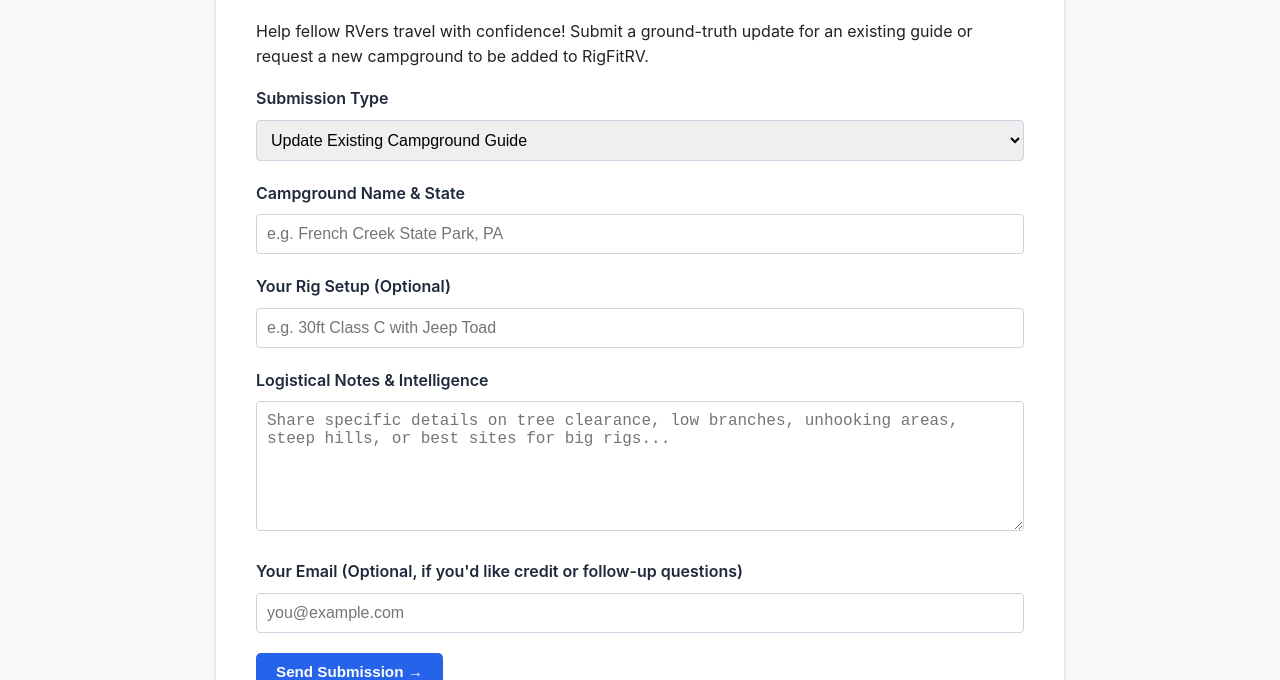
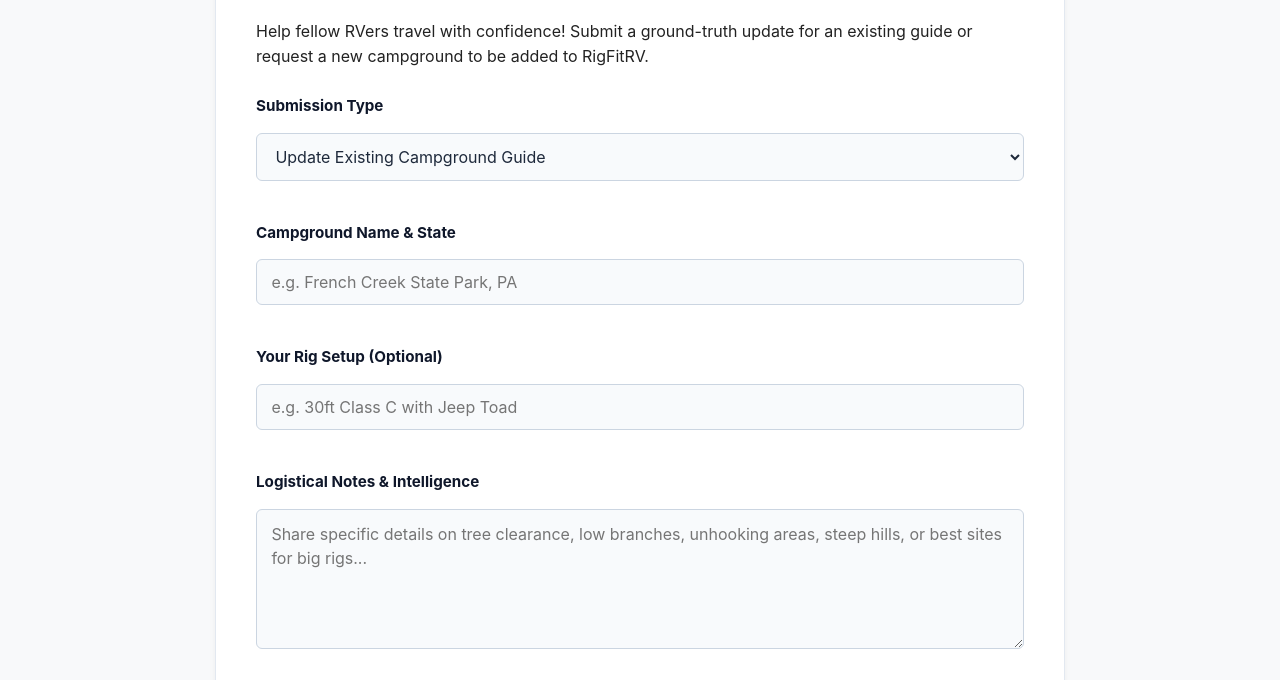
Before and after one commit to RigFitRV/rigfitrv.github.io, an Eleventy site: page src/submit.njk in a window 1280 px wide. Shown: the part 272-952 px from the top of the page. Built offline with nearby package versions, Linux system fonts and the light colour scheme; Eleventy itself is replaced by a stand-in of ours; files that its build step writes are made by us from their sources; files whose address does not match are found by name.

Commit message:
Update submit.njk with new links and styles

```diff
--- a/src/submit.njk
+++ b/src/submit.njk
@@ -1,3 +1,6 @@
+---
+permalink: /submit.html
+---
 <!DOCTYPE html>
 <html lang="en">
 <head>
@@ -5,44 +8,89 @@
   <meta name="viewport" content="width=device-width, initial-scale=1.0">
   <title>Submit Campground Intelligence - RigFitRV</title>
   <meta name="description" content="Submit real-world RV clearance, toad unhooking logistics, or request new campground guides on RigFitRV.">
-  <link rel="stylesheet" href="style.css">
+  <link rel="canonical" href="https://rigfitrv.com/submit.html">
+  <link rel="stylesheet" href="/style.css">
 
-  <!-- Custom Favicons -->
-<link rel="icon" type="image/x-icon" href="favicon.ico">
-<link rel="icon" type="image/png" sizes="96x96" href="favicon-96x96.png">
-<link rel="icon" type="image/png" sizes="32x32" href="favicon-32x32.png">
-<link rel="icon" type="image/png" sizes="16x16" href="favicon-16x16.png">
+  <link rel="icon" type="image/x-icon" href="/favicon.ico">
+  <link rel="icon" type="image/png" sizes="96x96" href="/favicon-96x96.png">
+  <link rel="icon" type="image/png" sizes="32x32" href="/favicon-32x32.png">
+  <link rel="icon" type="image/png" sizes="16x16" href="/favicon-16x16.png">
 
-  <!-- Google tag (gtag.js) -->
   <script async src="https://www.googletagmanager.com/gtag/js?id=G-TV8S962CRT"></script>
   <script>
     window.dataLayer = window.dataLayer || [];
     function gtag(){dataLayer.push(arguments);}
     gtag('js', new Date());
-
     gtag('config', 'G-TV8S962CRT');
   </script>
+
+  <style>
+    .submit-form {
+      display: flex;
+      flex-direction: column;
+      gap: 1.25rem;
+      margin-top: 1.5rem;
+    }
+    .submit-form .form-group {
+      display: flex;
+      flex-direction: column;
+      gap: 0.4rem;
+    }
+    .submit-form label {
+      font-weight: 700;
+      font-size: 0.95rem;
+      color: #0f172a;
+    }
+    .submit-form input[type="text"],
+    .submit-form input[type="email"],
+    .submit-form select,
+    .submit-form textarea {
+      width: 100%;
+      box-sizing: border-box;
+      padding: 0.75rem 0.9rem;
+      font-family: inherit;
+      font-size: 1rem;
+      color: #1e293b;
+      background-color: #f8fafc;
+      border: 1px solid #cbd5e1;
+      border-radius: 6px;
+      transition: border-color 0.2s, box-shadow 0.2s, background-color 0.2s;
+    }
+    .submit-form input:focus,
+    .submit-form select:focus,
+    .submit-form textarea:focus {
+      outline: none;
+      background-color: #ffffff;
+      border-color: #2563eb;
+      box-shadow: 0 0 0 3px rgba(37, 99, 235, 0.15);
+    }
+    .submit-form textarea {
+      min-height: 140px;
+      resize: vertical;
+      line-height: 1.5;
+    }
+    .submit-form .btn {
+      align-self: flex-start;
+      padding: 0.75rem 1.5rem;
+      font-size: 1rem;
+      font-weight: 700;
+      cursor: pointer;
+    }
+  </style>
 </head>
 <body>
 
-  <!-- Universal Header Call Tag -->
-<div id="header-placeholder"></div>
-<script>
-  fetch('header.html')
-    .then(response => response.text())
-    .then(data => document.getElementById('header-placeholder').innerHTML = data);
-</script>
+  {% include "header.njk" %}
 
   <div class="container">
     <div class="article-card">
 
-      <h1>Submit RVer Intelligence & New Campgrounds</h1>
+      <h1>Submit RVer Intelligence &amp; New Campgrounds</h1>
       <p>Help fellow RVers travel with confidence! Submit a ground-truth update for an existing guide or request a new campground to be added to RigFitRV.</p>
 
-      <form action="https://formspree.io/f/your_form_id" method="POST">
+      <form class="submit-form" action="https://formspree.io/f/mjygepzn" method="POST">
 
-        <!-- Redirect to Thank You landing page -->
-        <input type="hidden" name="_next" value="https://rigfitrv.github.io/thank-you.html">
+        <input type="hidden" name="_next" value="https://rigfitrv.com/thank-you.html">
 
         <div class="form-group">
           <label for="submission-type">Submission Type</label>
@@ -53,7 +101,7 @@
         </div>
 
         <div class="form-group">
-          <label for="campground-name">Campground Name & State</label>
+          <label for="campground-name">Campground Name &amp; State</label>
           <input type="text" id="campground-name" name="campground-name" placeholder="e.g. French Creek State Park, PA" required>
         </div>
 
@@ -63,7 +111,7 @@
         </div>
 
         <div class="form-group">
-          <label for="details">Logistical Notes & Intelligence</label>
+          <label for="details">Logistical Notes &amp; Intelligence</label>
           <textarea id="details" name="details" placeholder="Share specific details on tree clearance, low branches, unhooking areas, steep hills, or best sites for big rigs..." required></textarea>
         </div>
 
@@ -79,13 +127,7 @@
     </div>
   </div>
 
-  <!-- Universal Footer Call Tag -->
-<div id="footer-placeholder"></div>
-<script>
-  fetch('footer.html')
-    .then(response => response.text())
-    .then(data => document.getElementById('footer-placeholder').innerHTML = data);
-</script>
+  {% include "footer.njk" %}
 
 </body>
 </html>
```
